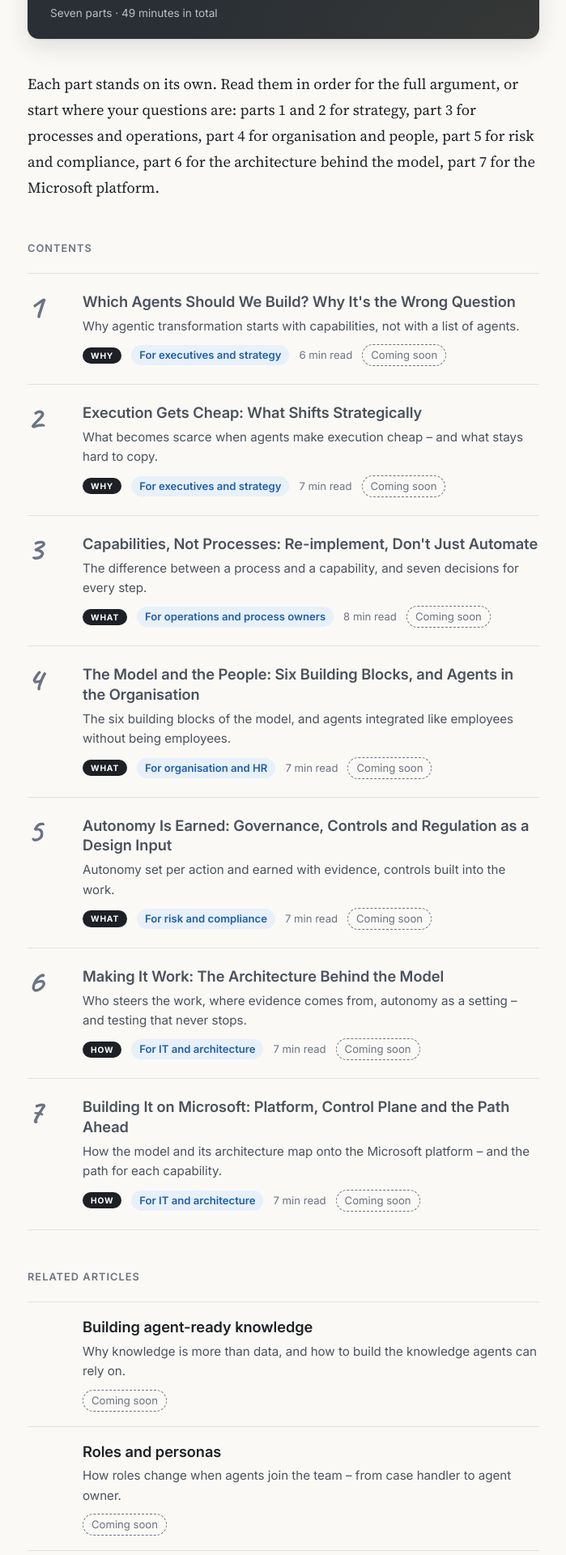
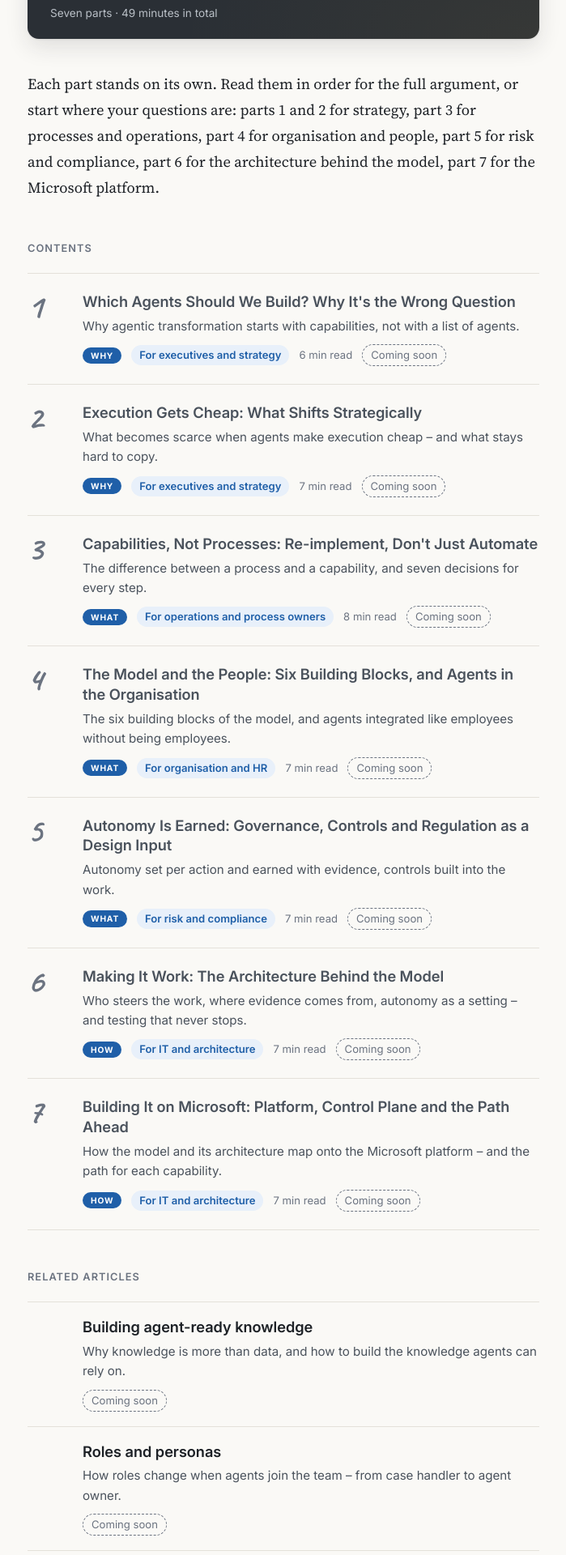
Before and after one commit to mgmllrpro/mgmllrpro.github.io, a Jekyll site: the page built from agentic-operating-model/index.md, in a window 1280 px wide. Shown: the part 619-2539 px from the top of the page at 81% size, without its empty margins (290-989 px from the left). Built offline with Jekyll 4.4.1, drawn with Linux system fonts in a browser that asks for light colours.

Commit message:
Pill Why/What/How in Akzentfarbe mit weißer Schrift
Co-Authored-By: Claude Opus 5.5 <noreply@anthropic.com>
Claude-Session: https://claude.ai/code/session_01EATrPzhaSgqNdwFqTJw3ot

```diff
--- a/assets/main.scss
+++ b/assets/main.scss
@@ -806,7 +806,7 @@ img
 .toc-stage
 {
   padding: 2px 10px;
-  background: var(--ink);
+  background: var(--accent);
   border-radius: 99px;
   color: var(--surface);
   font-size: 0.78em;
```
